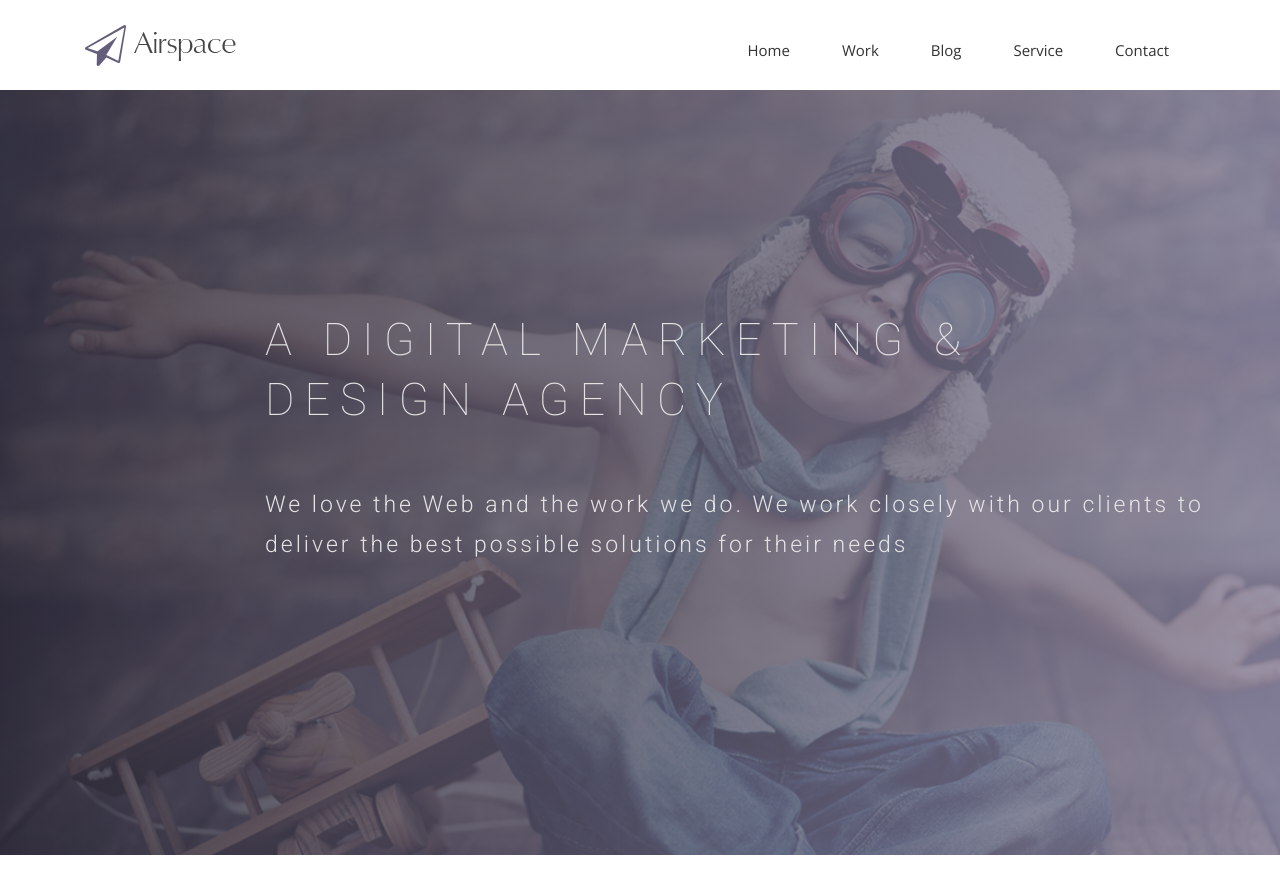
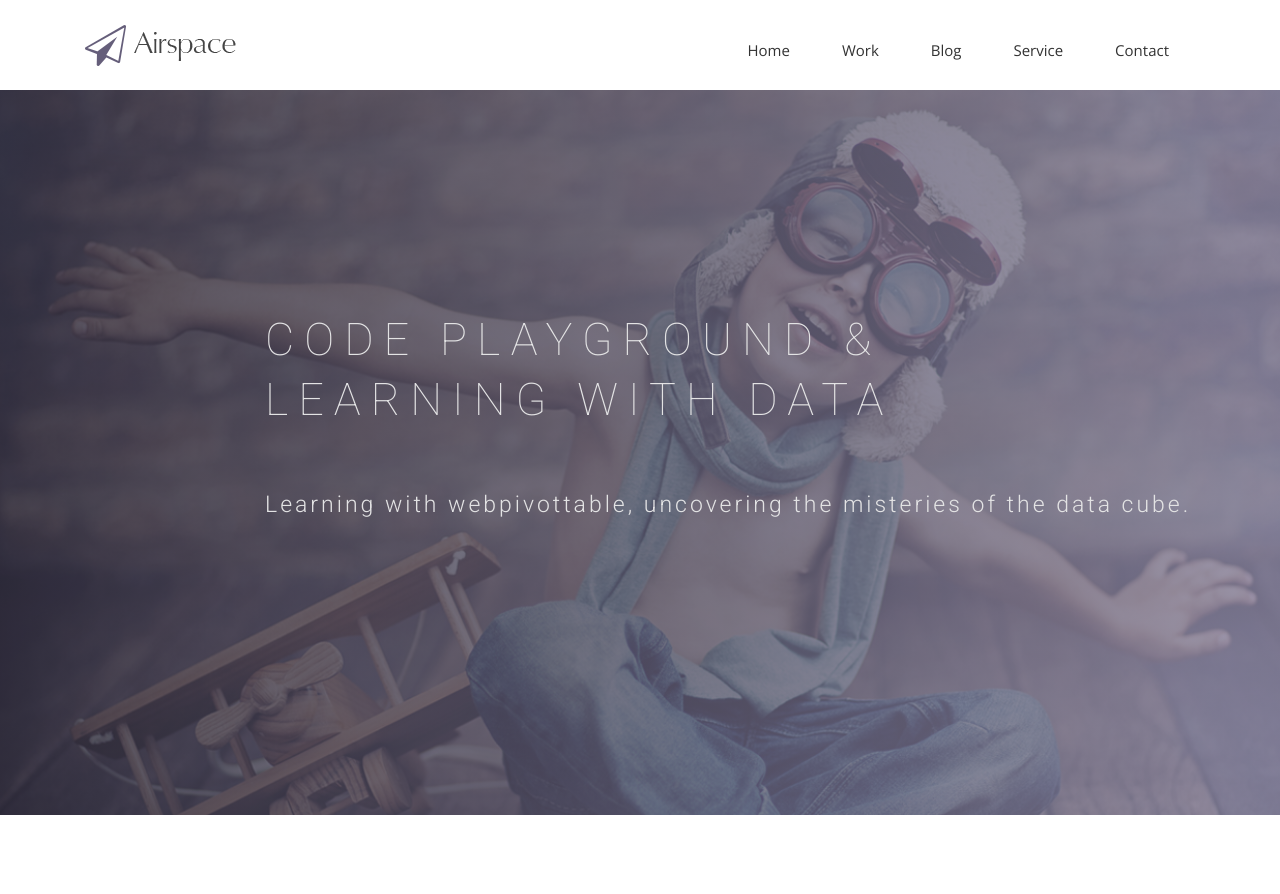
Before and after one commit to andrelucassc/andrelucassc.github.io, a Jekyll site: the page built from index.html, in a window 1280 px wide and 900 px high. Shown: the top 894 px of the window. Built offline with Jekyll 4.4.1, drawn with Linux system fonts in a browser that asks for light colours; nearby versions of some CDN libraries; some web fonts are replaced.

Commit message:
altered motto

```diff
--- a/index.html
+++ b/index.html
@@ -10,8 +10,8 @@ permalink: /
     <div class="row">
       <div class="col-md-10 col-md-offset-2">
         <div class="block">
-          <h1 class="animated fadeInUp">A DIGITAL MARKETING &#38; <br> DESIGN AGENCY</h1>
-          <p class="animated fadeInUp">We love the Web and the work we do. We work closely with our clients to deliver the best possible solutions for their needs</p>
+          <h1 class="animated fadeInUp">CODE PLAYGROUND &#38; <br> LEARNING WITH DATA</h1>
+          <p class="animated fadeInUp">Learning with webpivottable, uncovering the misteries of the data cube.</p>
         </div>
       </div>
     </div>
```
